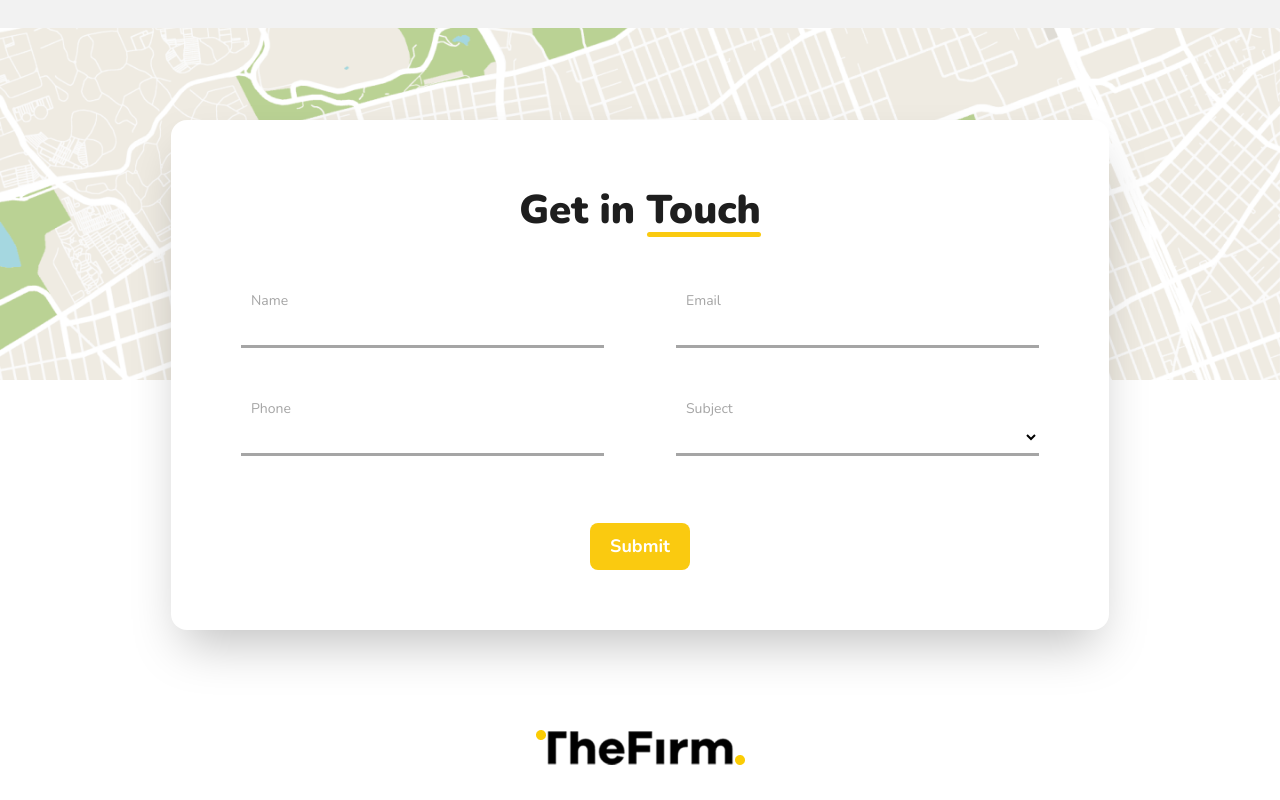
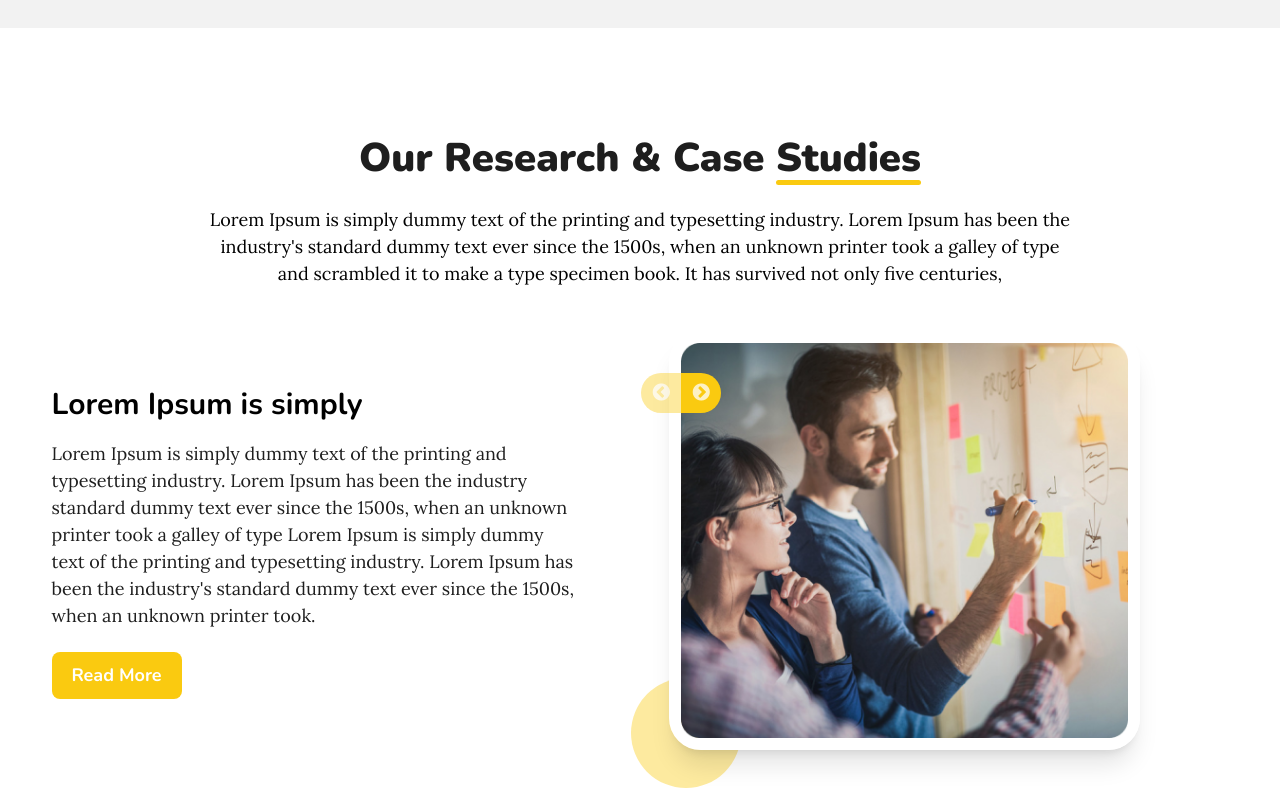
Before and after one commit to saimunhasanrifat14/the-firm, a React (Vite) app: page / in a window 1280 px wide. Shown: the part 3360-4160 px from the top of the page. Built offline with nearby package versions, Linux system fonts and the light colour scheme; some icons are missing.

Commit message:
studies pard add and add a single slider

```diff
--- a/src/App.jsx
+++ b/src/App.jsx
@@ -7,19 +7,21 @@ import Partner from "./component/Partner";
 import Clients from "./component/Clients";
 import Idea from "./component/Idea";
 import About from "./component/About";
+import Studies from "./component/Studies";
 import Contact from "./component/Contact"
 import Footer from "./component/Footer";
 const App = () => {
   return (
     <>
-      <Header></Header>
-      <Banner></Banner>
-      <Partner></Partner>
-      <Clients></Clients>
-      <Idea></Idea>
-      <About></About>
-      <Contact></Contact>
-      <Footer></Footer>
+      <Header/>
+      <Banner/>
+      <Partner/>
+      <Clients/>
+      <Idea/>
+      <About/>
+      <Studies/>
+      <Contact/>
+      <Footer/>
     </>
   );
 };
--- /dev/null
+++ b/src/component/Studies.jsx
@@ -0,0 +1,125 @@
+import React from "react";
+import Container from "./CommonComponent/Container";
+import Button from "./CommonComponent/Button";
+import StudyImage from "../assets/studiesImage.png";
+import Slider from "react-slick";
+import { IoIosArrowBack, IoIosArrowForward } from "react-icons/io";
+
+
+const Studies = () => {
+
+    function SampleNextArrow(props) {
+        const { className, style, onClick } = props;
+        return (
+          <div
+            className={className}
+            style={{
+              ...style,
+              padding: "20px",
+              display: "flex",
+              alignItems: "center",
+              justifyContent: "center",
+              color: "Black",
+              backgroundColor: "var(--yellow_color)",
+              position: "absolute",
+              left: "0px",
+              top : "50px",
+              borderTopRightRadius : "50%",
+              borderBottomRightRadius : "50%",
+              zIndex: "10",
+              opacity: "100%"
+            }}
+            onClick={onClick}
+          >
+            <IoIosArrowForward />
+          </div>
+        );
+      }
+
+      function SamplePrevArrow(props) {
+        const { className, style, onClick } = props;
+        return (
+          <div
+            className={className}
+            style={{
+              ...style,
+              padding: "20px",
+              display: "flex",
+              alignItems: "center",
+              justifyContent: "center",
+              color: "Black",
+              backgroundColor: "var(--yellow_color)",
+              position: "absolute",
+              content: "",
+              left: "-40px",
+              top : "50px",
+              borderTopLeftRadius : "50%",
+              borderBottomLeftRadius : "50%",
+              zIndex: "10",
+              opacity: "40%"
+            }}
+            onClick={onClick}
+          >
+            <IoIosArrowBack />
+          </div>
+        );
+      }
+
+  const settings = {
+    infinite: true,
+    speed: 500,
+    slidesToShow: 1,
+    slidesToScroll: 1,
+    prevArrow: <SamplePrevArrow />,
+    nextArrow: <SampleNextArrow />
+  };
+
+  return (
+    <Container>
+      <div className="py-[100px]">
+        <h3 className="text-[40px] text-center font-black text-text_black_color font-nunito mb-[18px]">
+          Our Research & Case <span className="heading">Studies</span>
+        </h3>
+        <p className="m-auto w-[864px] text-center text-[18px] font-normal mb-[44px] font-lora mb-[40px]">
+          Lorem Ipsum is simply dummy text of the printing and typesetting
+          industry. Lorem Ipsum has been the industry's standard dummy text ever
+          since the 1500s, when an unknown printer took a galley of type and
+          scrambled it to make a type specimen book. It has survived not only
+          five centuries,
+        </p>
+        <div className="flex justify-between items-center">
+          <div className="w-[45%]">
+            <h4 className="font-bold text-[30px] font-nunito mb-[13px]">
+              Lorem Ipsum is simply
+            </h4>
+            <p className="text-[18px] font-lora text-text_black_color mb-[23px]">
+              Lorem Ipsum is simply dummy text of the printing and typesetting
+              industry. Lorem Ipsum has been the industry standard dummy text
+              ever since the 1500s, when an unknown printer took a galley of
+              type Lorem Ipsum is simply dummy text of the printing and
+              typesetting industry. Lorem Ipsum has been the industry's standard
+              dummy text ever since the 1500s, when an unknown printer took.
+            </p>
+            <Button btnContent={"Read More"} />
+          </div>
+          <div className="slider-container slider-perent m-auto rounded-[32px] border-[12px] border-white border-solid shadow-xl studie_slide">
+        <Slider {...settings}>
+          <div className="slider-item rounded-[32px]">
+            <img className="" src={StudyImage} alt="" />
+          </div>
+          <div className="slider-item rounded-[32px]">
+            <img className="" src={StudyImage} alt="" />
+          </div>
+          <div className=" slider-item rounded-[32px]">
+            <img className="" src={StudyImage} alt="" />
+          </div>
+        </Slider>
+      </div>
+        </div>
+      </div>
+
+    </Container>
+  );
+};
+
+export default Studies;
--- a/src/index.css
+++ b/src/index.css
@@ -117,5 +117,29 @@
         align-items: center;
         justify-content: center;
     }
+    .studie_slide{
+        position: relative;
+    }
+    .studie_slide::before{
+        position: absolute;
+        content: "";
+        bottom: -50px;
+        left: -50px;
+        width: 110px;
+        height: 110px;
+        background-color: var(--yellow_color);
+        border-radius: 50%;
+        opacity: 40%;
+        z-index: -5;
+    }
+    .slider-item{
+        display: flex !important;
+        justify-content: center;
+        align-items: center;
+        width: 471px;
+    }
+    .slider-perent{
+        width: 471px;
+    }
 
 }
```
Also changed, not shown: src/assets/studiesImage.png (added).
